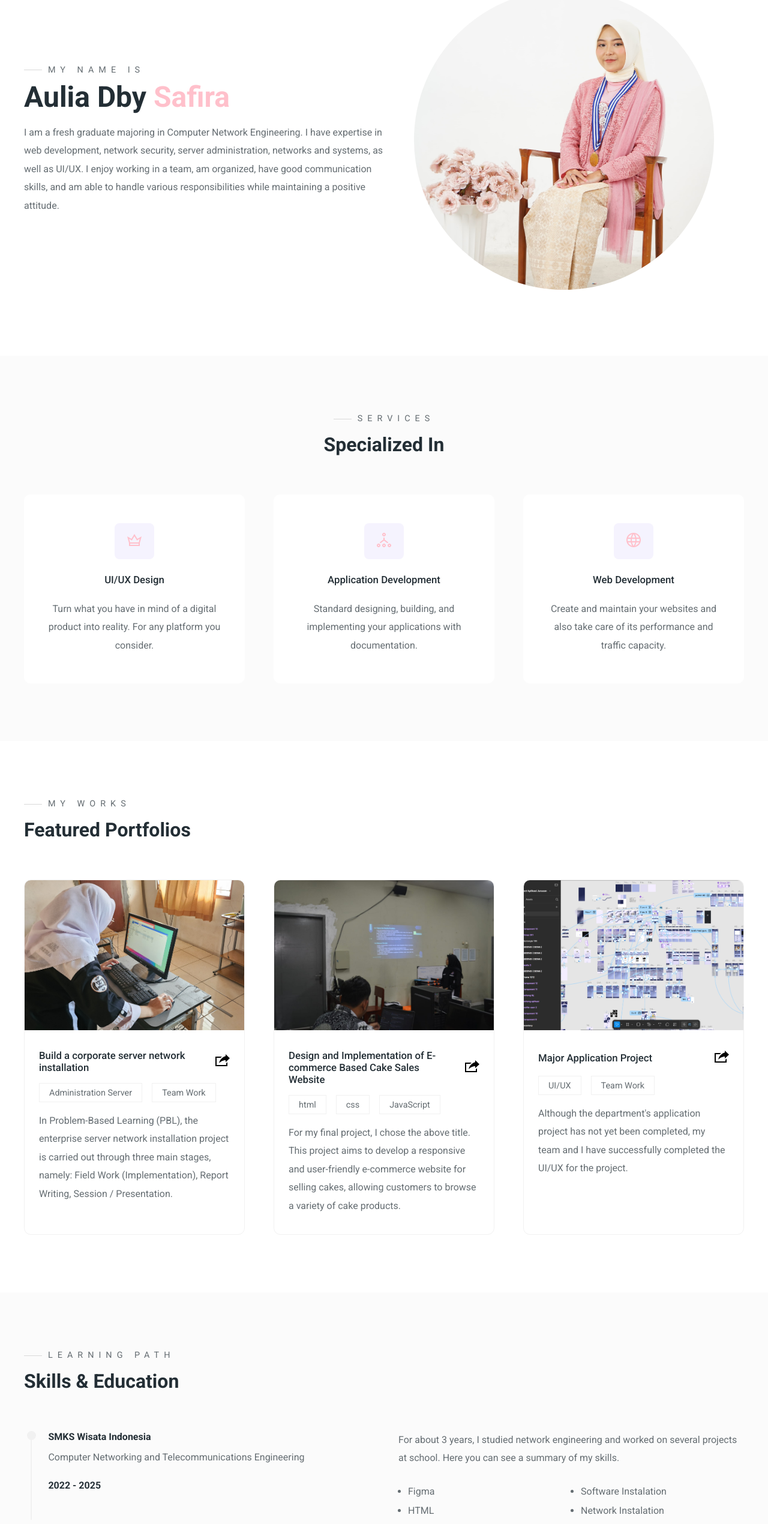
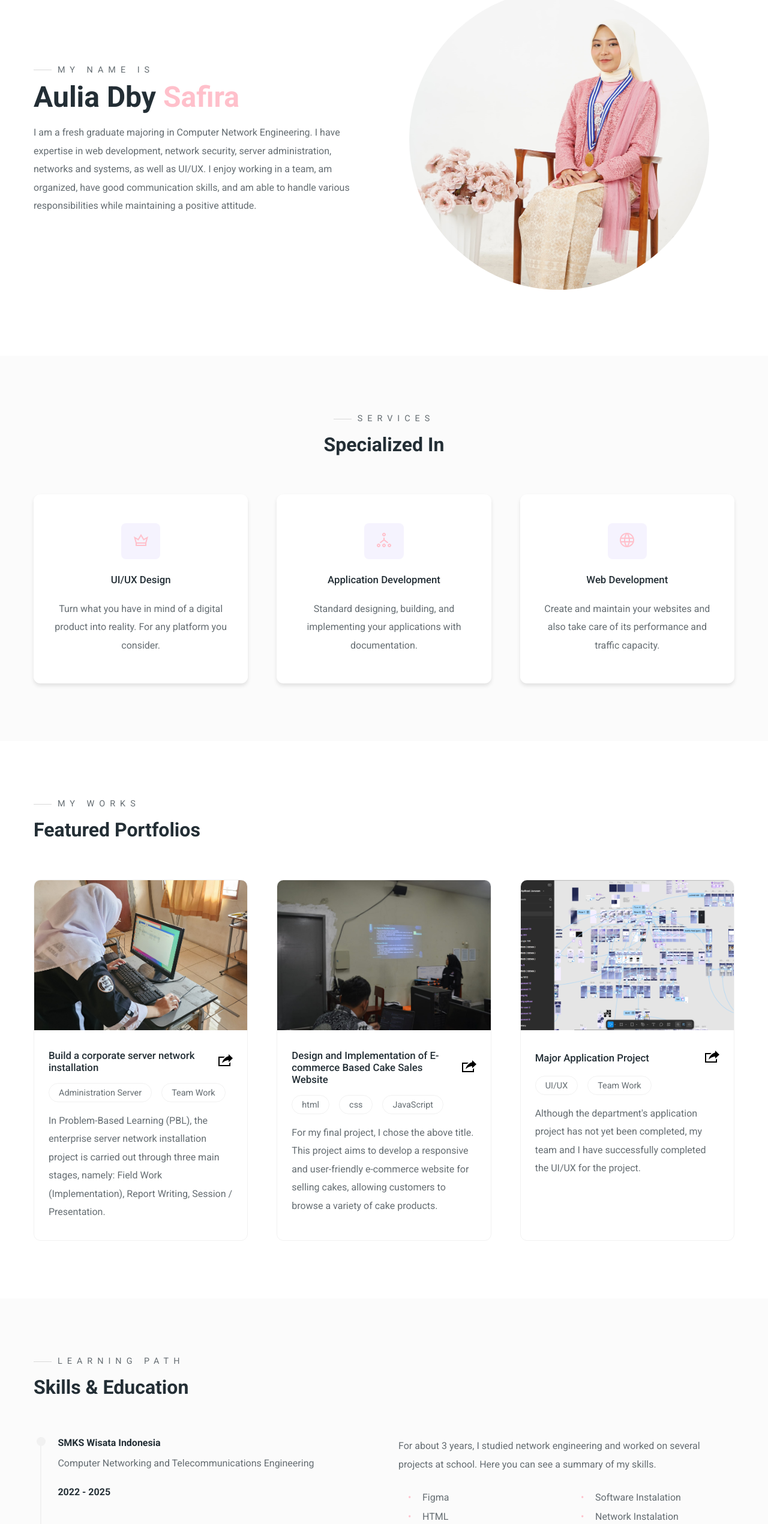
Before and after one commit to jungwoogf/Website-Portfolio, a plain HTML site: page index.html in a window 1280 px wide. Shown: the part 240-2780 px from the top of the page at 60% size. Drawn offline with Linux system fonts and the light colour scheme; files whose address does not match are found by name.

Commit message:
Update style.css

```diff
--- a/styles/style.css
+++ b/styles/style.css
@@ -1,21 +1,16 @@
 @import url("https://fonts.googleapis.com/css2?family=Roboto:wght@300;400;500;700;900&display=swap");
 
 :root {
-  --primaryTextColor: #232e35; /* Untuk title atau judul */
-  --secondaryTextColor: #656d72; /* Untuk text biasa seperti paragraph contohnya */
-
+  --primaryTextColor: #232e35;
+  --secondaryTextColor: #656d72;
   --borderColor: #f1f1f1;
-  --lineColor: #d9d9d9; /* untuk line di pre-title */
-
+  --lineColor: #d9d9d9;
   --primaryBackgroundColor: #fff;
   --secondaryBackgroundColor: #fbfbfb;
   --thirdBackgroundColor: #f5f3fe;
-
   --primaryIconColor: #ffc0cb;
   --primaryIconColorHover: #F4C2C1;
-
   --sectionPadding: 6rem 0;
-
   --itemBorderRadius: 0.7rem;
 }
 
@@ -28,29 +23,19 @@
 
 body {
   font-family: "Roboto", sans-serif;
+  overflow-x: hidden;
 }
 
-h1,
-h2,
-h3,
-h4,
-h5,
-h6,
-strong {
+h1, h2, h3, h4, h5, h6, strong {
   color: var(--primaryTextColor);
 }
 
 p {
-  font-size: 1rem; /* 16 px */
-  line-height: 1.9rem; /*30.4 px */
+  font-size: 1rem;
+  line-height: 1.9rem;
 }
 
-p,
-span,
-label,
-input,
-textarea,
-li {
+p, span, label, input, textarea, li {
   color: var(--secondaryTextColor);
 }
 
@@ -58,33 +43,31 @@ a {
   text-decoration: none;
 }
 
-/* End Preparation */
-
 .main-container {
   width: 1200px;
   margin: 0 auto;
+  padding: 0 1rem;
 }
 
 @media screen and (max-width: 1200px) {
   .main-container {
-    width: 90%;
+    width: 100%;
   }
 }
 
-/* Buttons */
 .btn {
   padding: 1rem 1.5rem;
   background: white;
   border: 1.5px solid var(--borderColor);
   cursor: pointer;
   transition: 0.2s ease-in-out;
+  border-radius: 4px;
 }
 
 .btn:hover {
   box-shadow: rgba(0, 0, 0, 0.04) 0px 3px 5px;
 }
 
-/* Titles */
 .section-title {
   margin: 1rem 0 4rem;
   font-size: 2rem;
@@ -112,19 +95,17 @@ a {
   top: 50%;
 }
 
-/* Layouts */
 .grid-3 {
   display: grid;
-  /* grid-template-columns: 1fr 1fr 1fr; use this first, use code below when its time for explaining responsive design part */
   grid-template-columns: repeat(auto-fit, minmax(250px, 1fr));
   gap: 3rem;
 }
 
-/* --- Logo and Navigation Menu --- */
 .nav {
   display: flex;
   justify-content: space-between;
   padding: 2rem 0;
+  align-items: center;
 }
 
 nav ul {
@@ -133,7 +114,6 @@ nav ul {
   gap: 3rem;
 }
 
-/* Logo */
 .logo {
   display: flex;
   align-items: center;
@@ -145,7 +125,6 @@ nav ul {
   color: var(--primaryTextColor);
 }
 
-/* Navigation Menu */
 nav ul li {
   display: flex;
   align-items: center;
@@ -153,9 +132,13 @@ nav ul li {
 
 nav ul li a {
   color: var(--primaryTextColor);
+  transition: color 0.2s ease;
 }
 
-/* Burger - Save for later on video */
+nav ul li a:hover {
+  color: var(--primaryIconColor);
+}
+
 .burger div {
   width: 25px;
   height: 2px;
@@ -173,19 +156,19 @@ nav ul li a {
   right: 35px;
 }
 
-/* Hero Section */
 #hero {
   height: 720px;
   display: grid;
   grid-template-columns: 1fr 1fr;
-  /* We're not going to use automatic template columns, because we need to know when the columns is go below. So we can exchange the order of the element */
   align-items: center;
+  padding: 4rem 0;
 }
 
 .hero-name {
   font-size: 3rem;
   font-weight: 700;
   margin: 0.5rem 0 1rem;
+  line-height: 1.2;
 }
 
 .hero-name span {
@@ -193,19 +176,24 @@ nav ul li a {
 }
 
 .hero-right img {
-  width: 500px;          /* Ukuran pasti: lebar */
-  height: 500px;         /* Ukuran pasti: tinggi */
-  border-radius: 50%;    /* Membuat lingkaran */
-  object-fit: cover;     /* Memastikan isi gambar proporsional */
+  width: 100%;
+  max-width: 500px;
+  height: auto;
+  border-radius: 50%;
+  object-fit: cover;
+  aspect-ratio: 1/1;
 }
-
 
 .hero-right {
   display: flex;
   justify-content: center;
+  align-items: center;
 }
 
-/* Services Section */
+.hero-left {
+  padding-right: 2rem;
+}
+
 #services {
   background-color: var(--secondaryBackgroundColor);
   padding: var(--sectionPadding);
@@ -224,6 +212,12 @@ nav ul li a {
   text-align: center;
   background: var(--primaryBackgroundColor);
   border-radius: var(--itemBorderRadius);
+  box-shadow: 0 4px 6px rgba(0, 0, 0, 0.1);
+  transition: transform 0.3s ease;
+}
+
+.service:hover {
+  transform: translateY(-5px);
 }
 
 .service h4 {
@@ -244,37 +238,35 @@ nav ul li a {
   fill: var(--primaryIconColor);
 }
 
-.service-icon {
-  background: var(--thirdBackgroundColor);
-  width: fit-content;
-  margin: 0 auto;
-  padding: 1rem 1.3rem;
-  border-radius: 0.5rem;
-}
-
-.service-icon svg {
-  fill: var(--primaryIconColor);
-}
-
-/* Portfolios */
 #portfolios {
   padding: var(--sectionPadding);
 }
 
 .portfolio {
   border-radius: var(--itemBorderRadius);
-  overflow: hidden; /* supaya gambar yang diatas itu dia ngikut border radiusnya, karena yang dikasih border radius disini adalah div portfolio ini */
+  overflow: hidden;
   border: 1px solid var(--borderColor);
+  transition: transform 0.3s ease;
+}
+
+.portfolio:hover {
+  transform: translateY(-5px);
 }
 
 .portfolio-cover {
   height: 250px;
+  overflow: hidden;
 }
 
 .portfolio img {
   width: 100%;
   height: 100%;
   object-fit: cover;
+  transition: transform 0.3s ease;
+}
+
+.portfolio:hover img {
+  transform: scale(1.05);
 }
 
 .portfolio-info {
@@ -286,6 +278,7 @@ nav ul li a {
   justify-content: space-between;
   align-items: center;
   gap: 1rem;
+  margin-bottom: 1rem;
 }
 
 .portfolio h4 {
@@ -305,6 +298,7 @@ nav ul li a {
   display: flex;
   gap: 1rem;
   margin: 1rem 0;
+  flex-wrap: wrap;
 }
 
 .portfolio-tags div {
@@ -312,16 +306,9 @@ nav ul li a {
   border: 1px solid var(--borderColor);
   padding: 0.4rem 1rem;
   color: var(--secondaryTextColor);
+  border-radius: 20px;
 }
 
-.portfolio-tags div {
-  font-size: 0.9rem;
-  border: 1px solid var(--borderColor);
-  padding: 0.4rem 1rem;
-  color: var(--secondaryTextColor);
-}
-
-/* Skills and Education */
 #skills {
   padding: var(--sectionPadding);
   background: var(--secondaryBackgroundColor);
@@ -329,7 +316,6 @@ nav ul li a {
 
 .skills-grid {
   display: grid;
-  /* grid-template-columns: 40% 60%; */
   grid-template-columns: repeat(auto-fit, minmax(350px, 1fr));
   gap: 3rem;
 }
@@ -358,7 +344,6 @@ nav ul li a {
   margin-bottom: 3rem;
 }
 
-/* The dot on the line */
 .education .line div:before {
   content: "";
   width: 15px;
@@ -369,26 +354,37 @@ nav ul li a {
   left: -6px;
 }
 
-/* Right side of Skills */
 .skills-list {
   display: grid;
   grid-template-columns: 1fr 1fr;
   margin-top: 1.5rem;
+  gap: 1rem;
 }
 
 .skills-right ul {
   line-height: 2rem;
   padding: 0 1rem;
+  list-style-type: none;
 }
 
-/* Contact Section */
+.skills-right ul li {
+  position: relative;
+  padding-left: 1.5rem;
+}
+
+.skills-right ul li:before {
+  content: "•";
+  color: var(--primaryIconColor);
+  position: absolute;
+  left: 0;
+}
+
 #contact {
   padding: var(--sectionPadding);
 }
 
 .contact {
   display: grid;
-  /* grid-template-columns: 1fr 1fr; */
   grid-template-columns: repeat(auto-fit, minmax(350px, 1fr));
   gap: 3rem;
 }
@@ -434,7 +430,6 @@ nav ul li a {
   background-color: var(--primaryIconColorHover);
 }
 
-/* Contact Section - Right Side */
 .contact-item {
   display: flex;
   gap: 1.5rem;
@@ -443,13 +438,13 @@ nav ul li a {
 
 .contact-item-icon {
   background: var(--thirdBackgroundColor);
-  /* padding: 0.8rem 1rem; */
   width: 53px;
   height: 53px;
   border-radius: 9px;
   display: flex;
   align-items: center;
   justify-content: center;
+  flex-shrink: 0;
 }
 
 .contact-item-icon svg {
@@ -460,7 +455,6 @@ nav ul li a {
   margin-bottom: 0.6rem;
 }
 
-/* Footer Section */
 footer {
   padding: 4rem 0;
   background: var(--secondaryBackgroundColor);
@@ -469,10 +463,25 @@ footer {
 
 .footer-icons {
   margin-bottom: 1rem;
+  display: flex;
+  justify-content: center;
+  gap: 1rem;
 }
 
 .footer-icons a {
-  margin: 0 0.5rem;
+  display: inline-flex;
+  align-items: center;
+  justify-content: center;
+  width: 40px;
+  height: 40px;
+  border-radius: 50%;
+  background: var(--thirdBackgroundColor);
+  transition: all 0.3s ease;
+}
+
+.footer-icons a:hover {
+  background: var(--primaryIconColor);
+  transform: translateY(-3px);
 }
 
 .footer-icons svg {
@@ -480,5 +489,31 @@ footer {
 }
 
 .footer-icons a:hover svg {
-  fill: #000;
+  fill: #fff;
 }
+
+.copyright {
+  margin-top: 1rem;
+  font-size: 0.9rem;
+  color: var(--secondaryTextColor);
+}
+
+/* Animations */
+.animate {
+  animation: fadeInUp 0.5s ease forwards;
+}
+
+@keyframes fadeInUp {
+  from {
+    opacity: 0;
+    transform: translateY(20px);
+  }
+  to {
+    opacity: 1;
+    transform: translateY(0);
+  }
+}
+
+.no-scroll {
+  overflow: hidden;
+}
```
